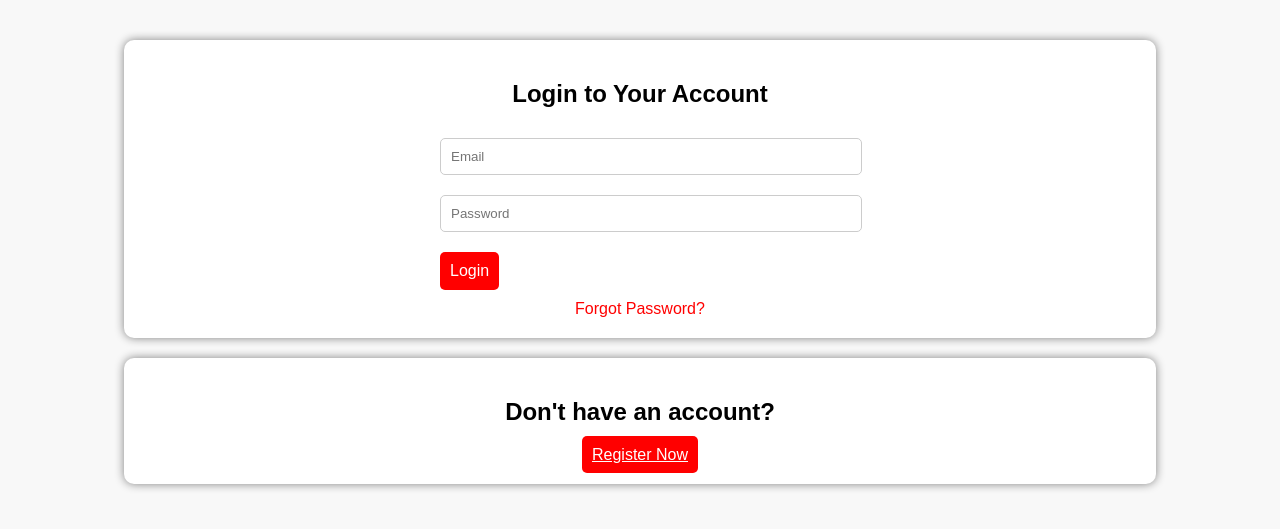
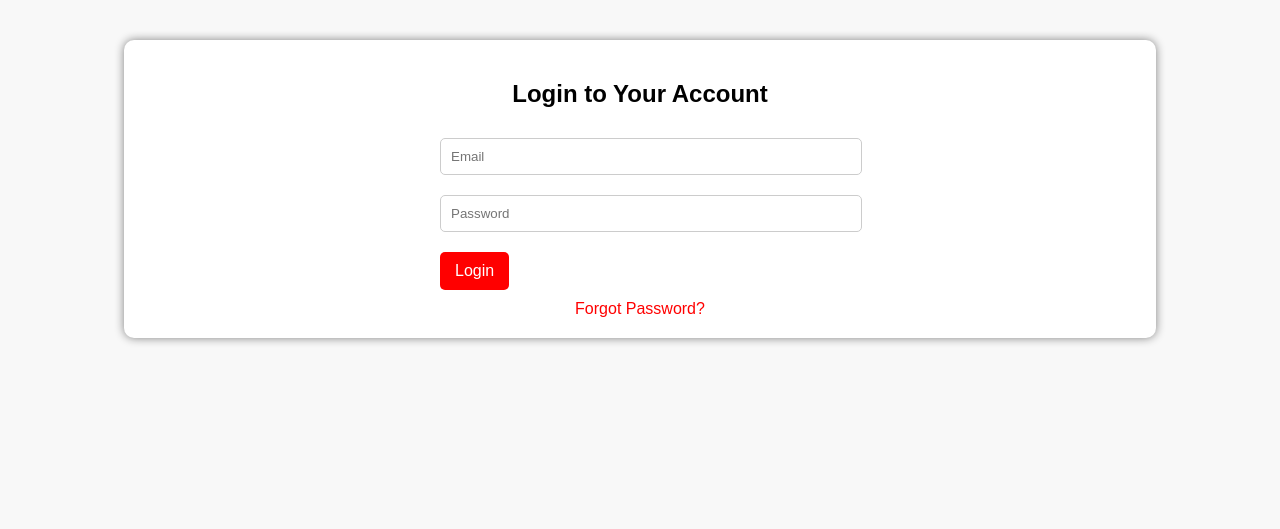
Before and after one commit to Sudip14/blood-bank-management-system, a PHP site: page /login.php in a window 1280 px wide. Shown: the part 68-597 px from the top of the page. Run offline with PHP 8.4, Linux system fonts and the light colour scheme.

Commit message:
Update for the login page

```diff
--- a/login.php
+++ b/login.php
@@ -38,7 +38,7 @@
         .btn {
             background: red;
             color: white;
-            padding: 10px;
+            padding: 10px 15px;
             border: none;
             cursor: pointer;
             margin-top: 10px;
@@ -87,21 +87,33 @@
     <div class="container">
         <div class="section">
             <h2>Login to Your Account</h2>
-            <form id="loginForm" method="post" action="login_process.php">
+
+            <?php
+            if (isset($_GET['error'])) {
+                if ($_GET['error'] == "InvalidPassword") {
+                    echo "<div style='color: red; font-weight: bold;'>Incorrect password. Please try again.</div>";
+                } elseif ($_GET['error'] == "UserNotFound") {
+                    echo "<div style='color: red; font-weight: bold;'>User not found. Please register first.</div>";
+                }
+            }
+
+            if (isset($_GET['login']) && $_GET['login'] == "success") {
+                echo "<div style='color: green; font-weight: bold;'>Login successful! Redirecting...</div>";
+                echo "<script>setTimeout(() => { window.location.href='dashboard.php'; }, 2000);</script>";
+            }
+            ?>
+
+            <form action="login_process.php" method="POST">
                 <input type="email" name="email" placeholder="Email" required>
                 <input type="password" name="password" placeholder="Password" required>
                 <button type="submit" class="btn">Login</button>
             </form>
+
             <div class="forgot-password">
                 <a href="forgot-password.html">Forgot Password?</a>
             </div>
         </div>
-        <div class="section" style="margin-top: 10px;">
-            <h2>Don't have an account?</h2>
-            <a href="register.php" class="btn">Register Now</a>
-        </div>
     </div>
 
 </body>
-
 </html>
```
Also changed, not shown: login_process.php (+14 -7 lines).
